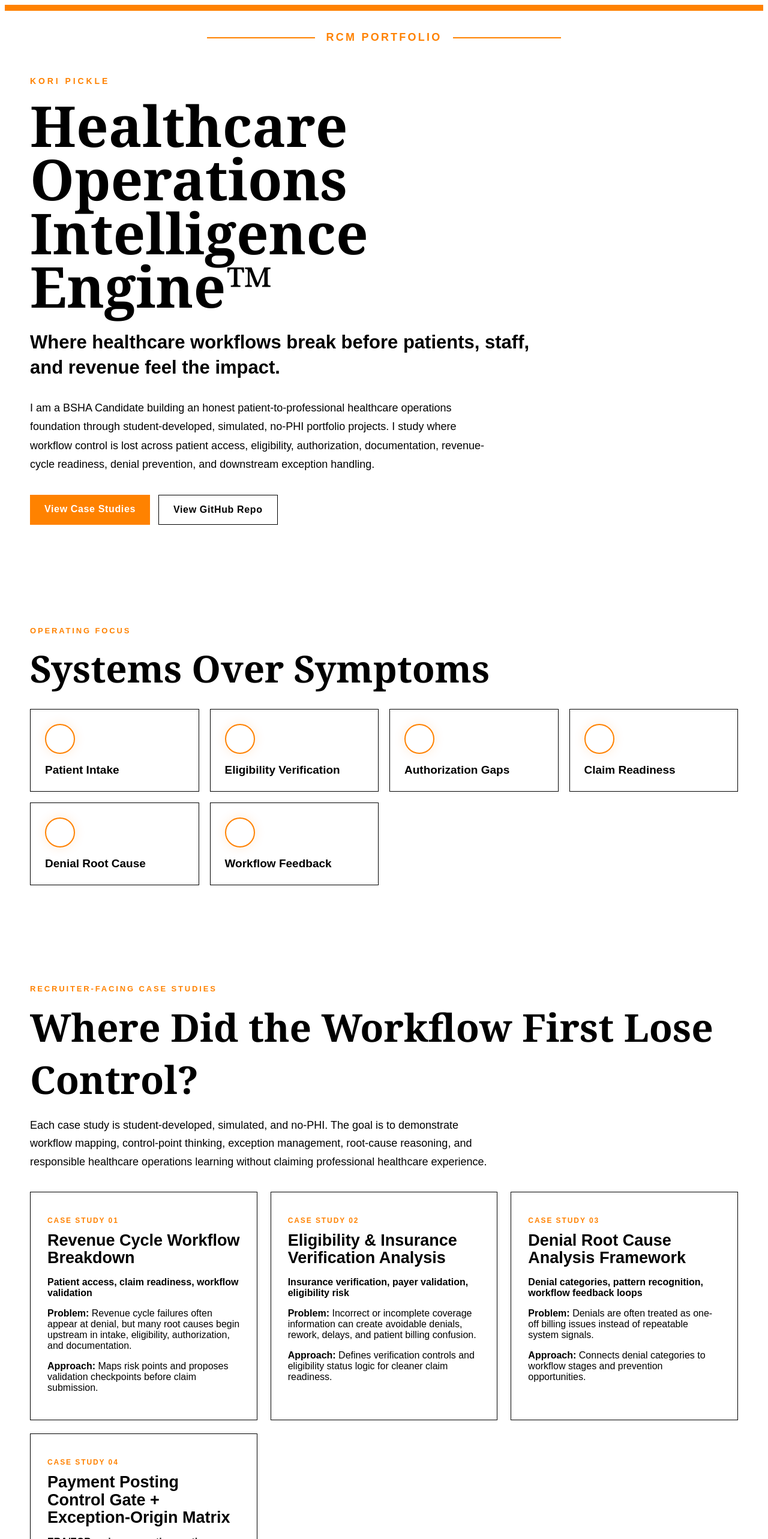
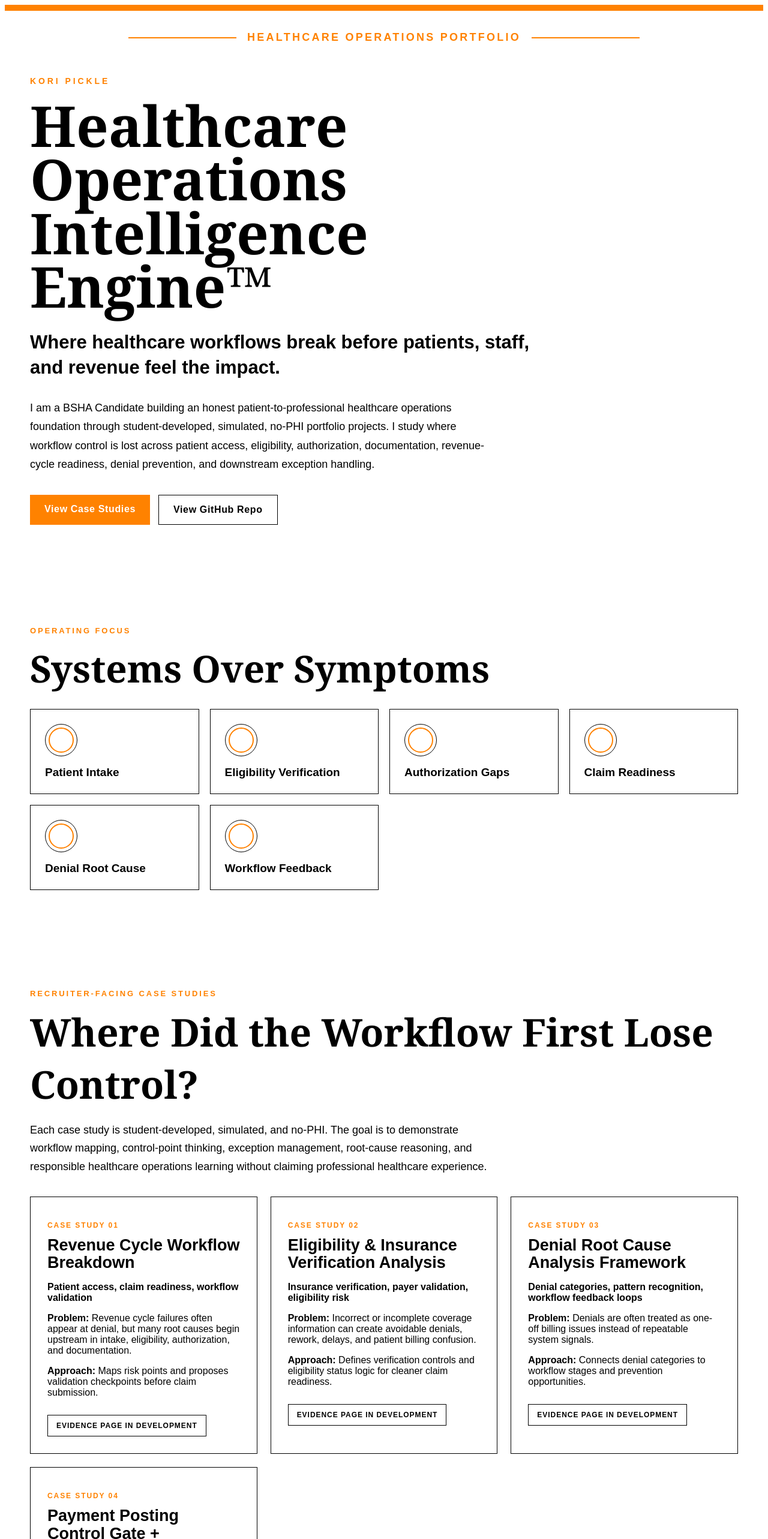
Before and after one commit to koripickle1101-TN/healthcare-workflow-portfolio, a Next.js app: page / in a window 1280 px wide. Shown: the top 2566 px of the page at 60% size. Built offline with nearby package versions, Linux system fonts and the light colour scheme.

Commit message:
Strengthen portfolio proof architecture and recruiter pathways

```diff
--- a/pages/index.js
+++ b/pages/index.js
@@ -11,28 +11,32 @@ const caseStudies = [
     focus: 'Patient access, claim readiness, workflow validation',
     problem: 'Revenue cycle failures often appear at denial, but many root causes begin upstream in intake, eligibility, authorization, and documentation.',
     outcome: 'Maps risk points and proposes validation checkpoints before claim submission.',
+    href: '#',
   },
   {
     title: 'Eligibility & Insurance Verification Analysis',
     focus: 'Insurance verification, payer validation, eligibility risk',
     problem: 'Incorrect or incomplete coverage information can create avoidable denials, rework, delays, and patient billing confusion.',
     outcome: 'Defines verification controls and eligibility status logic for cleaner claim readiness.',
+    href: '#',
   },
   {
     title: 'Denial Root Cause Analysis Framework',
     focus: 'Denial categories, pattern recognition, workflow feedback loops',
     problem: 'Denials are often treated as one-off billing issues instead of repeatable system signals.',
     outcome: 'Connects denial categories to workflow stages and prevention opportunities.',
+    href: '#',
   },
   {
     title: 'Payment Posting Control Gate + Exception-Origin Matrix',
     focus: 'ERA/EOB review, exception routing, reconciliation, downstream control',
     problem: 'A payment-posting exception may be where a problem becomes visible even when the workflow first lost control upstream in eligibility, authorization, documentation, claim submission, or payer processing.',
     outcome: 'Uses a simulated control gate to classify downstream signals, trace possible failure origins, assign ownership, document action, validate resolution, and close the workflow.',
+    href: '/case-studies/payment-posting-control-gate',
   },
 ];
 
-const skills = ['Revenue Cycle Management', 'Insurance Verification', 'Claims Analysis', 'Denial Prevention', 'Workflow Analysis', 'Healthcare Operations', 'Health Informatics', 'Data Validation'];
+const skills = ['Revenue Cycle Management', 'Insurance Verification', 'Claims Workflow Analysis', 'Denial Prevention', 'Workflow Mapping', 'Exception Management', 'Revenue-Cycle Readiness', 'Healthcare Operations', 'Health Informatics', 'Data Validation'];
 
 export default function Home() {
   return (
@@ -41,7 +45,7 @@ export default function Home() {
         <div style={{ maxWidth: 1180, margin: '0 auto' }}>
           <div style={{ display: 'flex', alignItems: 'center', justifyContent: 'center', gap: 18, marginBottom: 54 }}>
             <div style={{ height: 2, width: 180, background: brand.orange }} />
-            <div style={{ color: brand.orange, fontWeight: 900, letterSpacing: '0.18em', fontSize: 18 }}>RCM PORTFOLIO</div>
+            <div style={{ color: brand.orange, fontWeight: 900, letterSpacing: '0.18em', fontSize: 18 }}>HEALTHCARE OPERATIONS PORTFOLIO</div>
             <div style={{ height: 2, width: 180, background: brand.orange }} />
           </div>
 
@@ -70,7 +74,9 @@ export default function Home() {
           <div style={{ display: 'grid', gridTemplateColumns: 'repeat(auto-fit, minmax(240px, 1fr))', gap: 18 }}>
             {['Patient Intake', 'Eligibility Verification', 'Authorization Gaps', 'Claim Readiness', 'Denial Root Cause', 'Workflow Feedback'].map((item) => (
               <div key={item} style={{ background: brand.white, border: `1px solid ${brand.line}`, borderRadius: 0, padding: 24 }}>
-                <div style={{ width: 46, height: 46, borderRadius: '50%', border: `2px solid ${brand.orange}`, boxShadow: '0 0 18px rgba(255,130,0,0.16)', marginBottom: 16 }} />
+                <div style={{ width: 52, height: 52, borderRadius: '50%', border: `1px solid ${brand.black}`, display: 'grid', placeItems: 'center', marginBottom: 16 }}>
+                  <div style={{ width: 38, height: 38, borderRadius: '50%', border: `2px solid ${brand.orange}` }} />
+                </div>
                 <h3 style={{ margin: 0, fontSize: 19 }}>{item}</h3>
               </div>
             ))}
@@ -93,6 +99,11 @@ export default function Home() {
                 <p style={{ fontWeight: 900, color: brand.black }}>{study.focus}</p>
                 <p><strong>Problem:</strong> {study.problem}</p>
                 <p><strong>Approach:</strong> {study.outcome}</p>
+                {study.href !== '#' ? (
+                  <a href={study.href} style={{ display: 'inline-block', marginTop: 12, background: brand.black, color: brand.white, borderBottom: `3px solid ${brand.orange}`, textDecoration: 'none', padding: '12px 16px', fontWeight: 900, letterSpacing: '0.04em' }}>Open Case Study →</a>
+                ) : (
+                  <span style={{ display: 'inline-block', marginTop: 12, border: `1px solid ${brand.black}`, padding: '10px 14px', fontSize: 12, fontWeight: 800, letterSpacing: '0.08em', textTransform: 'uppercase' }}>Evidence page in development</span>
+                )}
               </article>
             ))}
           </div>
@@ -115,9 +126,9 @@ export default function Home() {
         <div style={{ maxWidth: 900, margin: '0 auto' }}>
           <p style={{ color: brand.orange, fontWeight: 900, letterSpacing: '0.22em', textTransform: 'uppercase', fontSize: 13 }}>Professional Direction</p>
           <h2 style={{ fontFamily: 'Georgia, Times New Roman, serif', fontSize: 'clamp(34px, 5vw, 56px)', margin: '10px 0 18px' }}>
-            Open to remote RCM, claims, patient access, and health informatics pathways.
+            Building toward entry-level opportunities in patient access, revenue-cycle support, healthcare operations, documentation workflow, health informatics, quality improvement, and implementation support.
           </h2>
-          <p style={{ color: '#333', fontSize: 18, lineHeight: 1.7 }}>
+          <p style={{ color: brand.black, fontSize: 18, lineHeight: 1.7 }}>
             Created by Kori Pickle, BSHA Candidate, University of Phoenix. Student-developed, simulated, no-PHI healthcare operations portfolio work.
           </p>
         </div>
```
